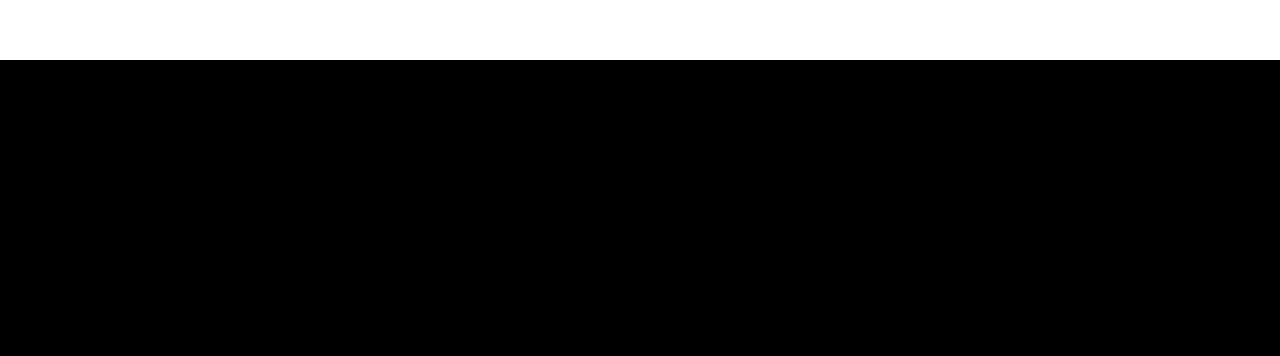
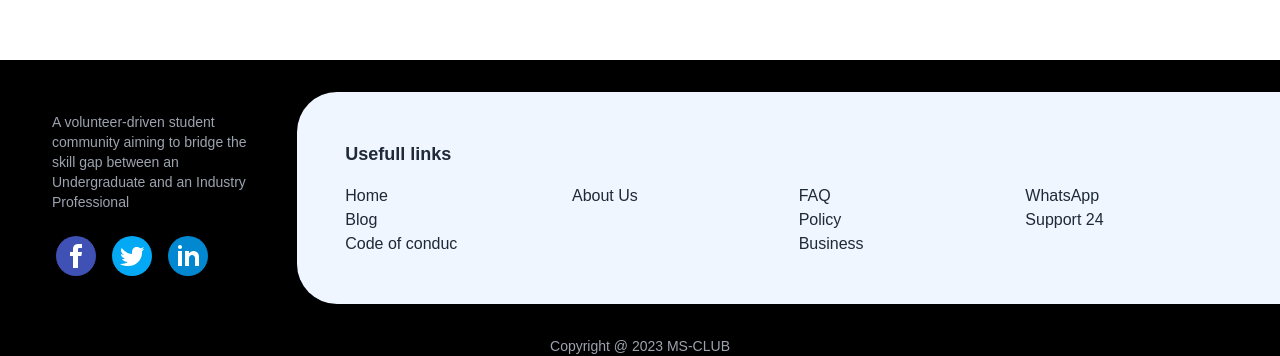
Before and after one commit to ms-club-sliit/CSNE-SC-Official-Web, a Next.js app: page / in a window 1280 px wide. Shown: the part 796-1152 px from the top of the page. Before the commit the page ends 856 px from the top, so only its background shows below. Built offline with nearby package versions, Linux system fonts and the light colour scheme.

Commit message:
Added footer to layout component

```diff
--- a/src/app/layout.js
+++ b/src/app/layout.js
@@ -1,12 +1,13 @@
 import "./globals.css";
 import Navbar from "@/components/Navbar";
-
+import Footer from "@/components/Footer"
 export default function RootLayout({ children }) {
   return (
     <html lang="en">
       <body>
         <Navbar />
         {children}
+        <Footer/>
       </body>
     </html>
   );
--- a/src/components/Footer/index.jsx
+++ b/src/components/Footer/index.jsx
@@ -26,7 +26,7 @@
 
     {/*  80% Section  */}
 
-    <div class="md:w-4/5 mr-8 ml-5  p-12  bg-blue-50 text-gray-800 rounded-s-lg">
+    <div class="md:w-4/5 mr-8 ml-5  p-12  bg-blue-50 text-gray-800 rounded-s-[40px]">
         <h3 class="text-lg font-semibold mb-4 ">Usefull links</h3>
         {/*  Columns */}
         <div class="flex flex-col md:flex-row md:space-x-5" >
```
